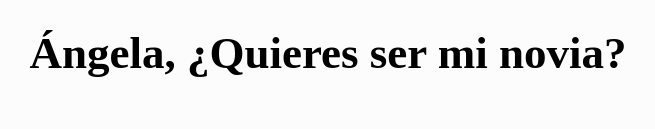
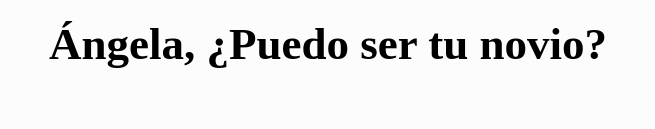
Before and after one commit to Cabranchis/Chipi-chipi-chapa-chapa, a plain HTML site: page index.html in a window 1280 px wide. Shown: the part 397-526 px from the top of the page, without its empty margins (312-967 px from the left). Drawn offline with Linux system fonts and the light colour scheme.

Commit message:
index.html

```diff
--- a/index.html
+++ b/index.html
@@ -34,7 +34,7 @@
             <img src="https://encoded.pe/sanvalentin/mocha4.gif" alt="Osito Triste" style="width: 60%; height: 60%;">
         </div>
 
-        <h1 id="question">Ángela, ¿Quieres ser mi novia?</h1>
+        <h1 id="question">Ángela, ¿Puedo ser tu novio?</h1>
         <div id="messageContainer" style="display: none;"></div>
 
         <button id="siBtn">Sí</button>
```
